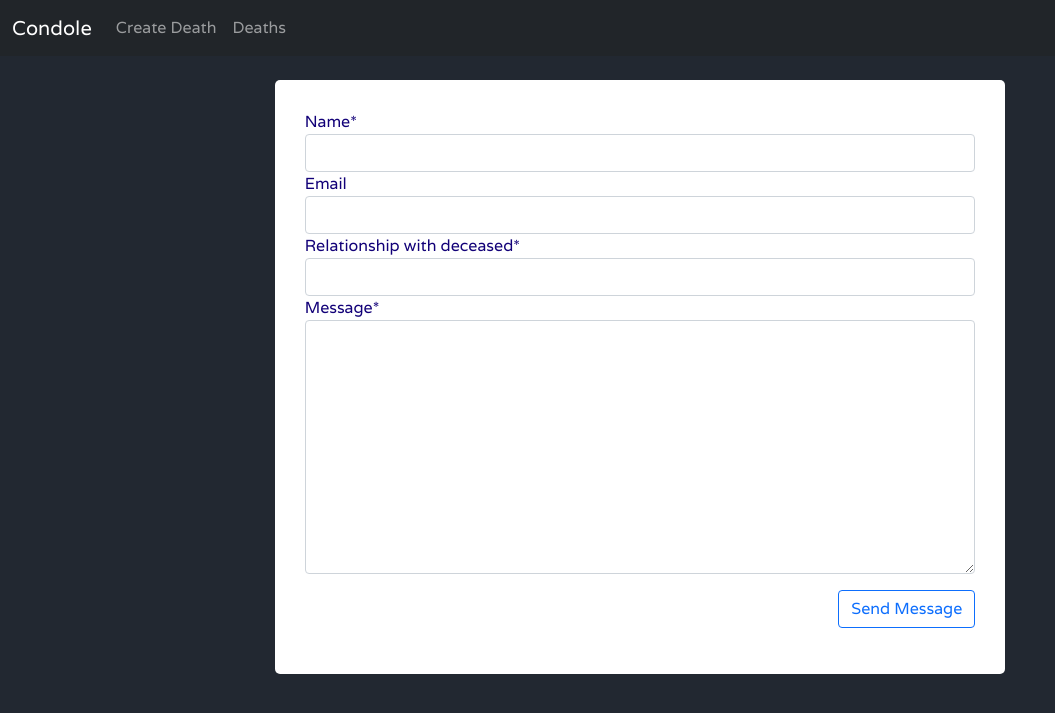
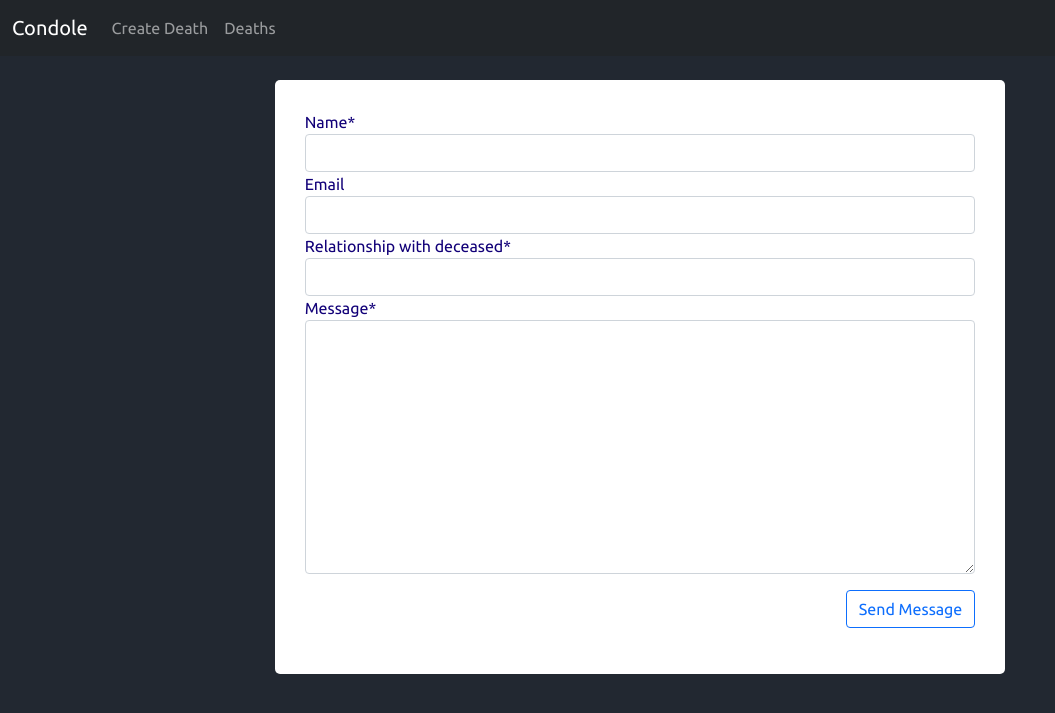
Before and after one commit to frankiemutiso/condole, a Django app: page / in a window 1280 px wide. Shown: the top 713 px of the page, without its empty margins (0-1055 px from the left). Run offline with Django 3.2, Linux system fonts and the light colour scheme; some libraries are stand-ins or nearby versions.

Commit message:
changed font in style.css

```diff
--- a/condole/static/condole/style.css
+++ b/condole/static/condole/style.css
@@ -1,4 +1,4 @@
-@import url('https://fonts.googleapis.com/css2?family=Varela&display=swap');
+@import url('https://fonts.googleapis.com/css2?family=Ubuntu:wght@300;400;500;700&display=swap');
 
 *{
     margin: 0;
@@ -6,7 +6,7 @@
 }
 
 body{
-    font-family: 'Varela', sans-serif;
+    font-family: 'Ubuntu', sans-serif;
     background-color: #222831;
     color: white;
 
```
